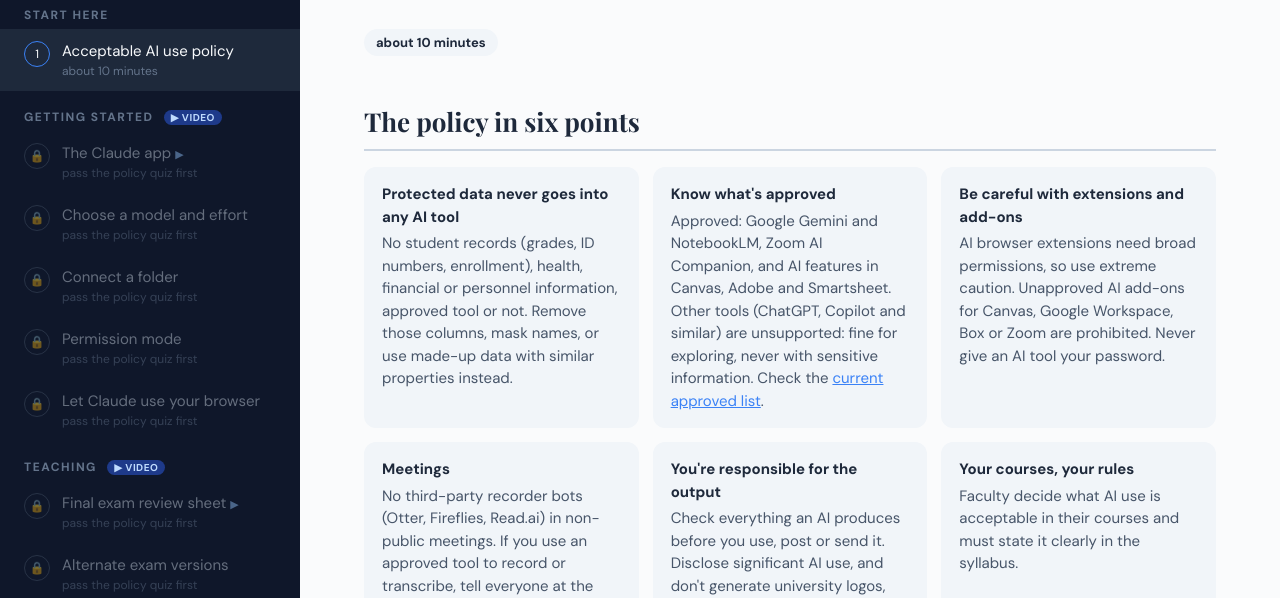
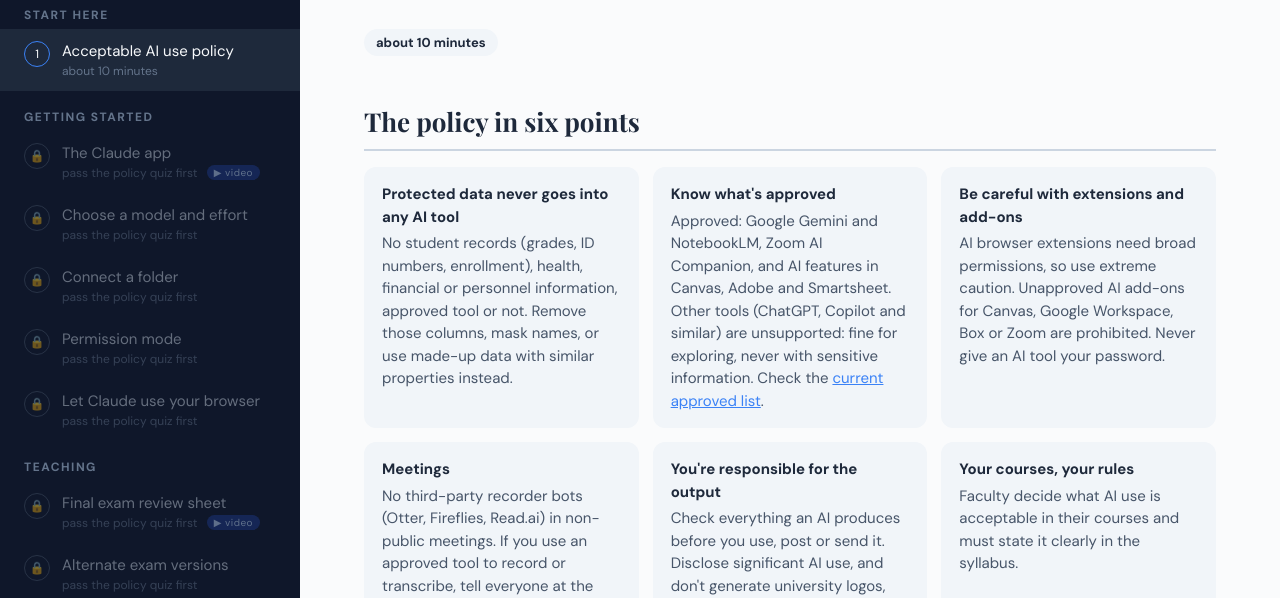
Before and after one commit to paulsavala/nsci-ai-faculty-fellows, a plain HTML site: page claude-desktop-tasks/index.html in a window 1280 px wide. Shown: the part 202-800 px from the top of the page. Drawn offline with nearby package versions, Linux system fonts and the light colour scheme.

Commit message:
Show the video pill on the pages that have videos, not on sections
Co-Authored-By: Claude Opus 5.5 <noreply@anthropic.com>
Claude-Session: https://claude.ai/code/session_019EM8eutg4Wwj9UP9eLpeqo

```diff
--- a/claude-desktop-tasks/index.html
+++ b/claude-desktop-tasks/index.html
@@ -92,7 +92,7 @@
   .quiz-q.right .quiz-why { color: var(--green); }
   .quiz-q.wrong .quiz-why { color: var(--red); }
   .quiz-pass { background: #DCFCE7; color: #166534; font-weight: 700; border-radius: 12px; padding: 12px 16px; margin: 0 0 16px; }
-  .vid-tag { margin-left: 6px; padding: 1px 7px; border-radius: 999px; background: #1E3A8A; color: #BFDBFE; font-size: 10px; letter-spacing: 0.5px; }
+  .vid-tag { display: inline-block; vertical-align: 1px; white-space: nowrap; margin-left: 6px; padding: 1px 7px; border-radius: 999px; background: #1E3A8A; color: #BFDBFE; font-size: 10px; letter-spacing: 0.5px; }
   .vid-dot { color: #93C5FD; font-size: 11px; }
   /* sharing page */
   .share-who { display: flex; gap: 16px; flex-wrap: wrap; }
@@ -172,7 +172,7 @@ window.MOCK_APP = `
    THIS TRAINING'S CONTENT. Topics hold tasks (step-by-step prompts) or
    guide pages (guide: true, with blocks of text and screenshots).
    Add youtubeId: "..." (and optionally videoMins: "8 min") to any task
-   or guide page to embed a video there; the sidebar marks it with ▶.
+   or guide page to embed a video there; the sidebar marks it with a "▶ video" pill.
    Each task: topic, title, mode ("files", "browser", or both), time, lede,
    before (checklist), steps [{title, why, prompt, look}], tips, extras.
    ===================================================================== */
@@ -1326,12 +1326,12 @@ window.TASKS = {
   function renderNav() {
     let html = "", i = 0;
     T.topics.forEach(tp => {
-      html += `<div class="topic-label">${tp.name}${tp.tasks.some(t => t.youtubeId) ? ` <span class="vid-tag">▶ video</span>` : ""}</div>`;
+      html += `<div class="topic-label">${tp.name}</div>`;
       tp.tasks.forEach(t => {
         const idx = i++, done = state.done.includes(t.id), lock = locked(idx);
         html += `<button class="sec-btn ${idx === current ? "active" : ""} ${done ? "done" : ""} ${lock ? "locked" : ""}" data-go="${idx}" ${lock ? "disabled" : ""}>
           <span class="num">${done ? "✓" : lock ? "🔒" : idx + 1}</span>
-          <span>${t.title}${t.youtubeId ? ` <span class="vid-dot" title="Has a video">▶</span>` : ""}<span class="meta">${lock ? "pass the policy quiz first" : t.time || ""}</span></span></button>`;
+          <span>${t.title}<span class="meta">${lock ? "pass the policy quiz first" : t.time || ""}${t.youtubeId ? ` <span class="vid-tag">▶ video</span>` : ""}</span></span></button>`;
       });
     });
     document.getElementById("nav").innerHTML = html;
```
